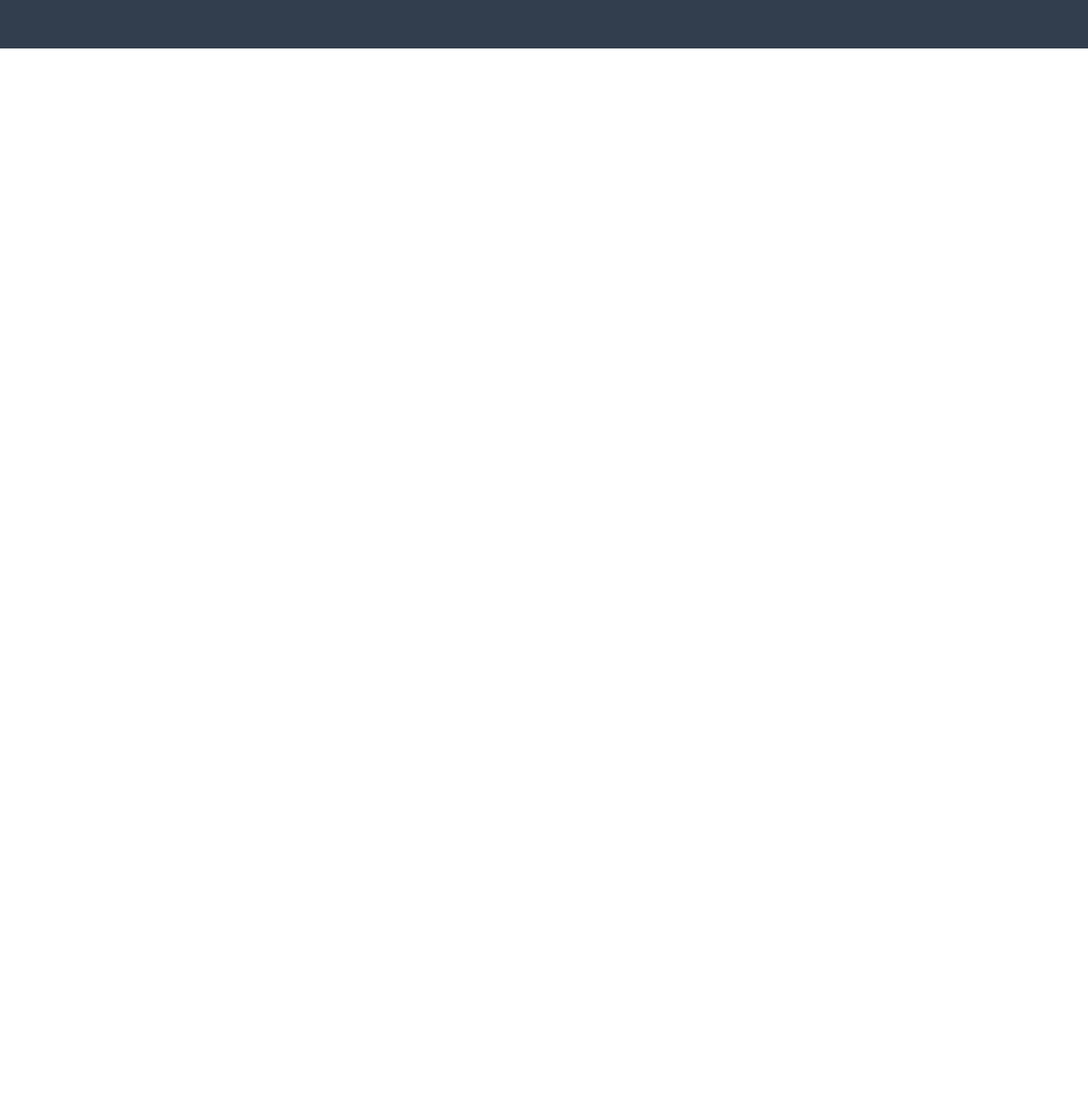
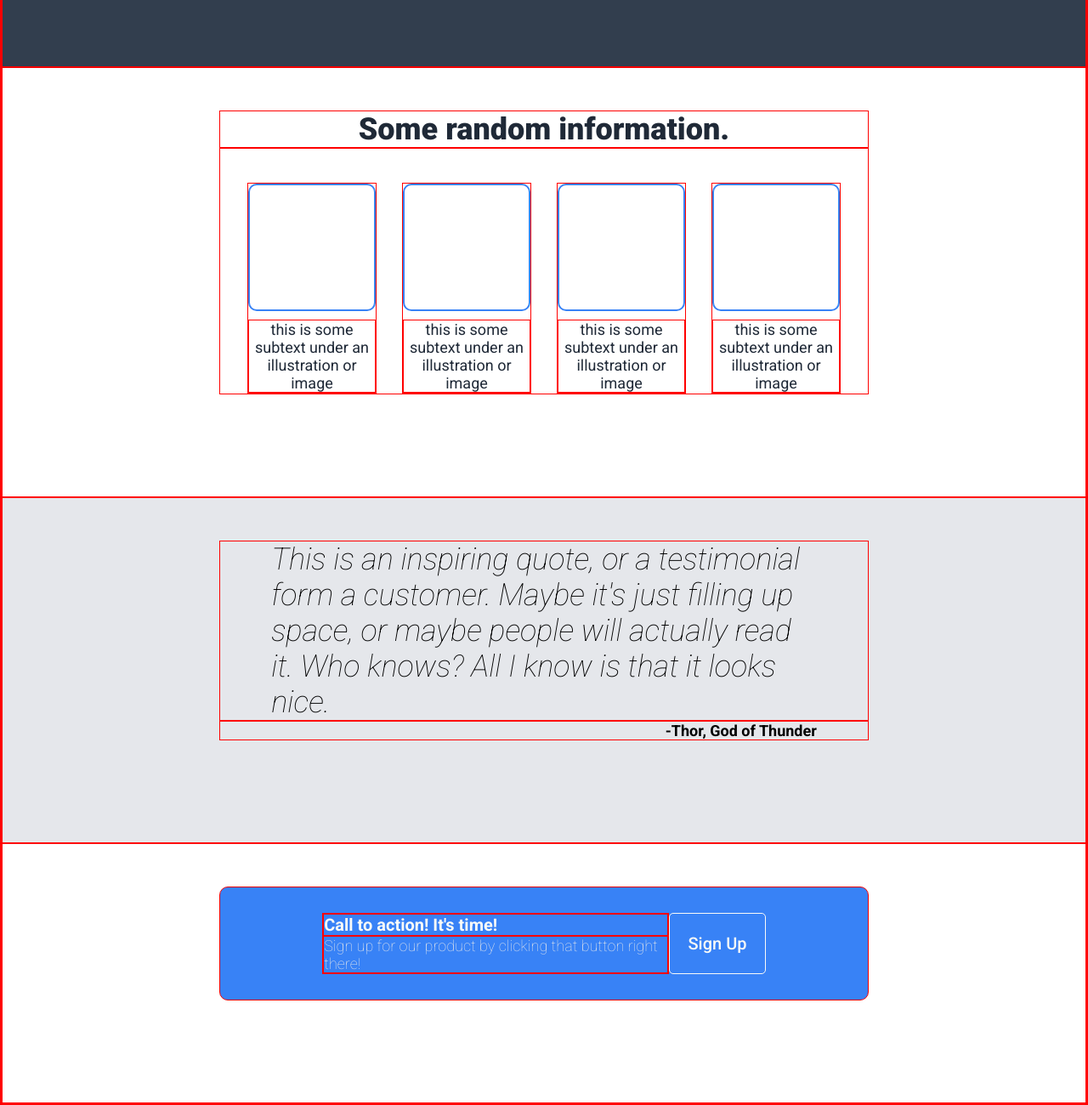
Before and after one commit to TCdotmake/project-landing-page, a plain HTML site: page index.html in a window 1280 px wide. Shown: the part 394-1694 px from the top of the page at 85% size. Before the commit the page ends 800 px from the top, so only its background shows below. Drawn offline with Linux system fonts and the light colour scheme.

Commit message:
up to call to action section finished

```diff
--- a/index.html
+++ b/index.html
@@ -7,7 +7,7 @@
     <link rel="preconnect" href="https://fonts.googleapis.com" />
     <link rel="preconnect" href="https://fonts.gstatic.com" crossorigin />
     <link
-      href="https://fonts.googleapis.com/css2?family=Roboto:ital,wght@0,400;0,500;0,700;0,900;1,300&display=swap"
+      href="https://fonts.googleapis.com/css2?family=Roboto:ital,wght@0,100;0,400;0,500;0,700;0,900;1,100;1,300&display=swap"
       rel="stylesheet"
     />
   </head>
@@ -33,5 +33,53 @@
         <p>this is placeholder for image</p>
       </div>
     </div>
+    <div class="info section">
+      <div class="info-header">Some random information.</div>
+      <div class="info-cards flex">
+        <div class="info-card">
+          <div class="info-img-wrapper"></div>
+          <p class="info-text">
+            this is some subtext under an illustration or image
+          </p>
+        </div>
+        <div class="info-card">
+          <div class="info-img-wrapper"></div>
+          <p class="info-text">
+            this is some subtext under an illustration or image
+          </p>
+        </div>
+        <div class="info-card">
+          <div class="info-img-wrapper"></div>
+          <p class="info-text">
+            this is some subtext under an illustration or image
+          </p>
+        </div>
+        <div class="info-card">
+          <div class="info-img-wrapper"></div>
+          <p class="info-text">
+            this is some subtext under an illustration or image
+          </p>
+        </div>
+      </div>
+    </div>
+    <div class="quote section">
+      <p class="quote-text">
+        This is an inspiring quote, or a testimonial form a customer. Maybe it's
+        just filling up space, or maybe people will actually read it. Who knows?
+        All I know is that it looks nice.
+      </p>
+      <p class="quote-author">-Thor, God of Thunder</p>
+    </div>
+    <div class="cta section">
+      <div class="cta-wrapper flex">
+        <div class="cta-text flex">
+          <div class="cta-main">Call to action! It's time!</div>
+          <div class="cta-sub">
+            Sign up for our product by clicking that button right there!
+          </div>
+        </div>
+        <button class="call-to-action btn">sign up</button>
+      </div>
+    </div>
   </body>
 </html>
--- a/style.css
+++ b/style.css
@@ -35,7 +35,7 @@ li {
   display: flex;
 }
 .header {
-  padding: 16px var(--side-padding);
+  padding: 15px var(--side-padding);
   background: var(--bg-dark);
   align-items: center;
   justify-content: space-between;
@@ -53,7 +53,7 @@ li {
 }
 
 .section {
-  padding: 80px var(--side-padding);
+  padding: 50px var(--side-padding) 120px var(--side-padding);
 }
 
 .hero {
@@ -99,3 +99,76 @@ li {
   display: grid;
   place-items: center;
 }
+
+.info {
+  color: var(--quote-text);
+  text-align: center;
+}
+.info-header {
+  font-weight: 900;
+  font-size: 36px;
+}
+.info-cards {
+  justify-content: center;
+  gap: 30px;
+  padding-top: 40px;
+}
+.info-card {
+  width: 150px;
+}
+.info-img-wrapper {
+  height: 150px;
+  border: 2px solid var(--call-to-action);
+  border-radius: 10px;
+  margin-bottom: 10px;
+  box-sizing: border-box;
+}
+.quote {
+  background: var(--bg-quote);
+}
+
+.quote p {
+  padding-left: 60px;
+  padding-right: 60px;
+}
+
+.quote-text {
+  font-size: 36px;
+  font-style: italic;
+  font-weight: 100;
+}
+
+.quote-author {
+  text-align: right;
+  font-weight: 700;
+}
+
+.cta-wrapper {
+  justify-content: space-between;
+  background: var(--call-to-action);
+  padding: 30px 120px;
+  border-radius: 10px;
+}
+
+.cta-main {
+  color: var(--hero-text);
+  font-size: 20px;
+  font-weight: 600;
+}
+
+.cta-sub {
+  color: var(--hero-secondary);
+  font-weight: 300;
+}
+
+.cta-text {
+  flex-direction: column;
+}
+
+.btn {
+  border: 1px solid var(--hero-text);
+}
+
+* {
+  border: 1px solid red;
+}
```
